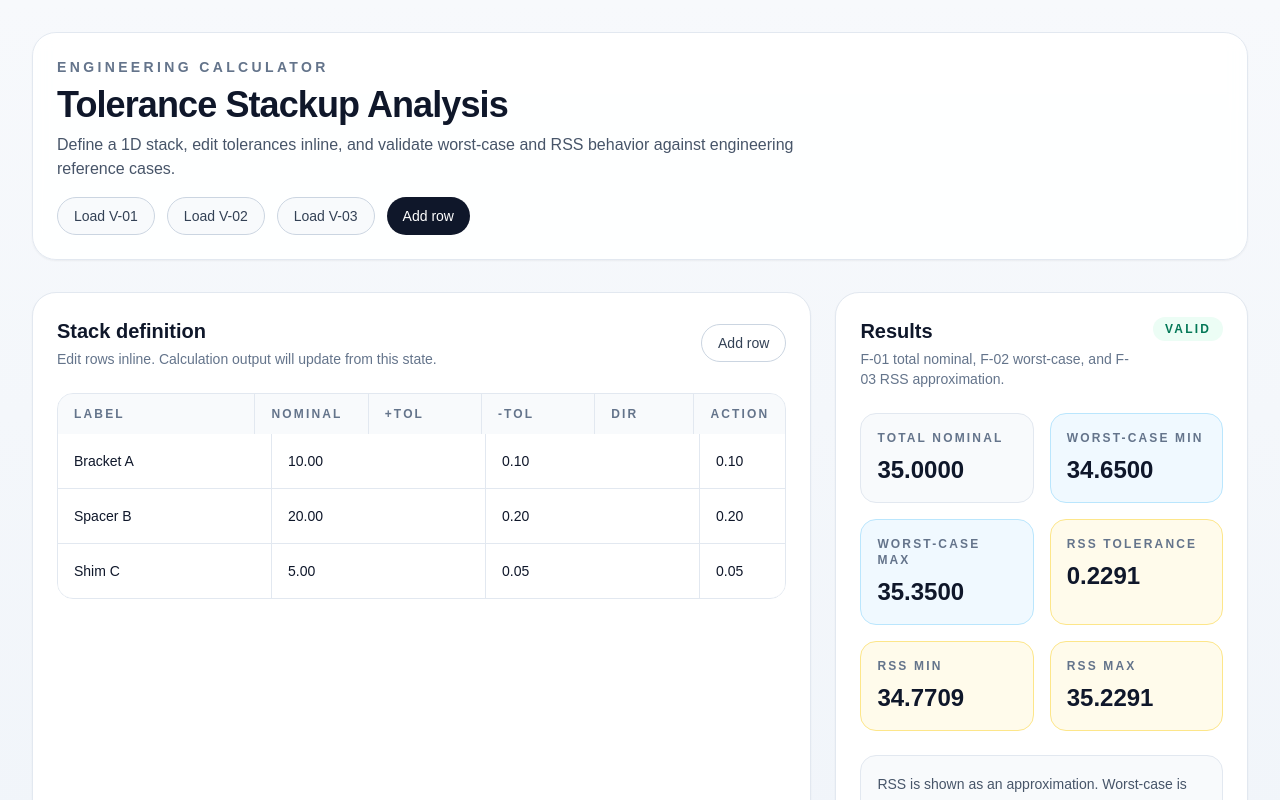
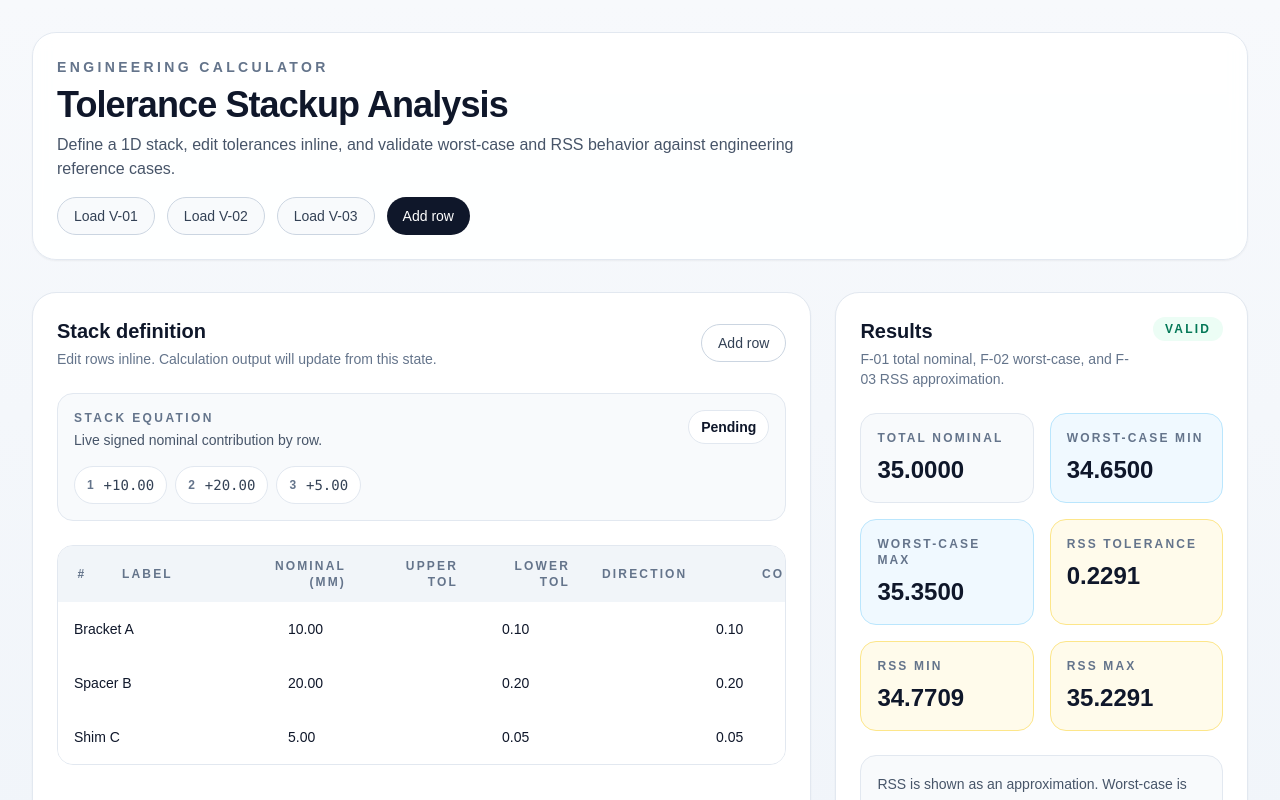
Before and after one commit to utku-gaspak/tolerance-stackup-analyser, a Next.js app: page / in a window 1280 px wide. Shown: the top 800 px of the page. Built offline with nearby package versions, Linux system fonts and the light colour scheme.

Commit message:
ui: tighten stack table column widths

```diff
--- a/components/StackTable.tsx
+++ b/components/StackTable.tsx
@@ -1,4 +1,4 @@
-import type { RowValidationError, StackRow } from "../lib/types";
+import type { RowValidationError, StackDirection, StackRow } from "../lib/types";
 import { StackRowEditor } from "./StackRowEditor";
 
 interface StackTableProps {
@@ -7,9 +7,24 @@ interface StackTableProps {
   onDeleteRow: (id: string) => void;
   onAddRow: () => void;
   errorsByRow: Record<string, Partial<Record<RowValidationError["field"], string>>>;
+  equationTotal: number | null;
+  equationIsValid: boolean;
 }
 
-export function StackTable({ rows, onChangeRow, onDeleteRow, onAddRow, errorsByRow }: StackTableProps) {
+export function StackTable({
+  rows,
+  onChangeRow,
+  onDeleteRow,
+  onAddRow,
+  errorsByRow,
+  equationTotal,
+  equationIsValid
+}: StackTableProps) {
+  const equationTokens = rows.map((row, index) => ({
+    index: index + 1,
+    signedNominal: formatSignedNominal(row.nominal, row.direction)
+  }));
+
   return (
     <section className="rounded-3xl border border-slate-200 bg-white p-6 shadow-sm">
       <div className="flex items-center justify-between gap-4">
@@ -26,28 +41,86 @@ export function StackTable({ rows, onChangeRow, onDeleteRow, onAddRow, errorsByR
         </button>
       </div>
 
-      <div className="mt-6 overflow-hidden rounded-2xl border border-slate-200">
-        <div className="grid grid-cols-[1.4fr_0.8fr_0.8fr_0.8fr_0.7fr_auto] gap-px bg-slate-200 text-xs font-semibold uppercase tracking-[0.18em] text-slate-500">
-          <div className="bg-slate-50 px-4 py-3">Label</div>
-          <div className="bg-slate-50 px-4 py-3">Nominal</div>
-          <div className="bg-slate-50 px-4 py-3">+Tol</div>
-          <div className="bg-slate-50 px-4 py-3">-Tol</div>
-          <div className="bg-slate-50 px-4 py-3">Dir</div>
-          <div className="bg-slate-50 px-4 py-3 text-right">Action</div>
+      <div className="mt-6 rounded-2xl border border-slate-200 bg-slate-50 p-4">
+        <div className="flex items-start justify-between gap-4">
+          <div>
+            <p className="text-xs font-semibold uppercase tracking-[0.2em] text-slate-500">Stack equation</p>
+            <p className="mt-1 text-sm text-slate-600">Live signed nominal contribution by row.</p>
+          </div>
+          <div className="rounded-full border border-slate-200 bg-white px-3 py-1.5 text-sm font-semibold text-slate-900">
+            {equationIsValid && equationTotal !== null ? `${equationTotal.toFixed(2)} mm` : "Pending"}
+          </div>
         </div>
 
-        <div className="divide-y divide-slate-200 bg-white">
-          {rows.map((row) => (
+        <div className="mt-4 flex flex-wrap gap-2 text-sm">
+          {equationTokens.map((token) => (
+            <span
+              key={token.index}
+              className="inline-flex items-center gap-2 rounded-full border border-slate-200 bg-white px-3 py-2 font-medium text-slate-700"
+            >
+              <span className="text-xs font-semibold uppercase tracking-[0.16em] text-slate-500">{token.index}</span>
+              <span className="font-mono tabular-nums">{token.signedNominal}</span>
+            </span>
+          ))}
+        </div>
+      </div>
+
+      <div className="mt-6 overflow-hidden rounded-2xl border border-slate-200">
+        <div className="overflow-x-auto">
+          <table className="w-full table-fixed border-collapse">
+            <colgroup>
+              <col className="w-12" />
+              <col className="w-[16%] min-w-[9rem]" />
+              <col className="w-28" />
+              <col className="w-28" />
+              <col className="w-28" />
+              <col className="w-40" />
+              <col className="w-36" />
+              <col className="w-24" />
+            </colgroup>
+            <thead className="bg-slate-100 text-xs font-semibold uppercase tracking-[0.18em] text-slate-500">
+              <tr>
+                <th className="px-4 py-3 text-center">#</th>
+                <th className="px-4 py-3 text-left">Label</th>
+                <th className="px-4 py-3 text-right">Nominal (mm)</th>
+                <th className="px-4 py-3 text-right">Upper Tol</th>
+                <th className="px-4 py-3 text-right">Lower Tol</th>
+                <th className="px-4 py-3 text-left">Direction</th>
+                <th className="px-4 py-3 text-right">Contribution</th>
+                <th className="px-4 py-3 text-center">Delete</th>
+              </tr>
+            </thead>
+            <tbody>
+              {rows.map((row, index) => (
                 <StackRowEditor
                   key={row.id}
+                  index={index + 1}
                   row={row}
                   onChangeRow={onChangeRow}
                   onDeleteRow={onDeleteRow}
                   errors={errorsByRow[row.id]}
                 />
               ))}
+            </tbody>
+          </table>
         </div>
       </div>
     </section>
   );
 }
+
+function formatSignedNominal(nominal: string, direction: StackDirection | "") {
+  const parsed = Number(nominal);
+  if (!Number.isFinite(parsed)) {
+    return "—";
+  }
+
+  const value = parsed.toFixed(2);
+  if (direction === "+") {
+    return `+${value}`;
+  }
+  if (direction === "-") {
+    return `-${value}`;
+  }
+  return value;
+}
```
Lines whose indentation alone changed are shown as unchanged.
